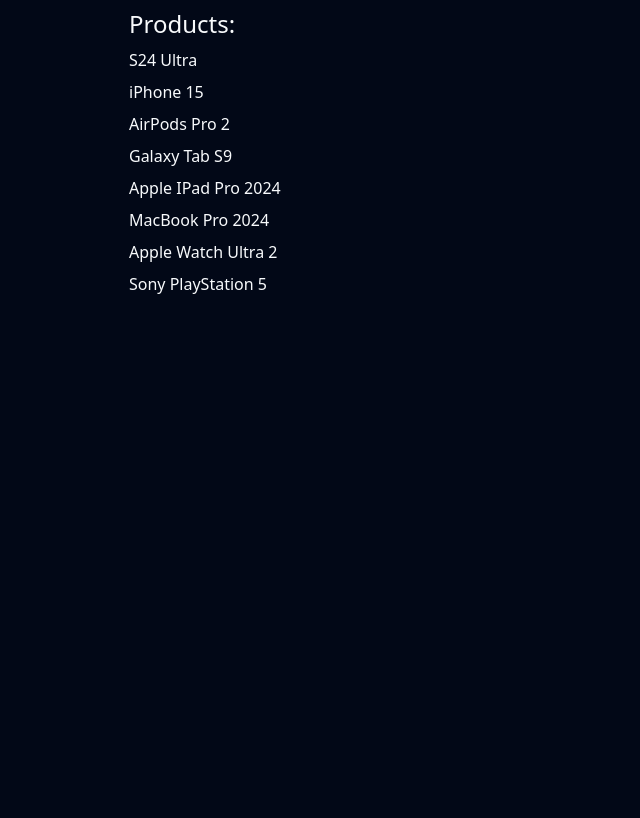
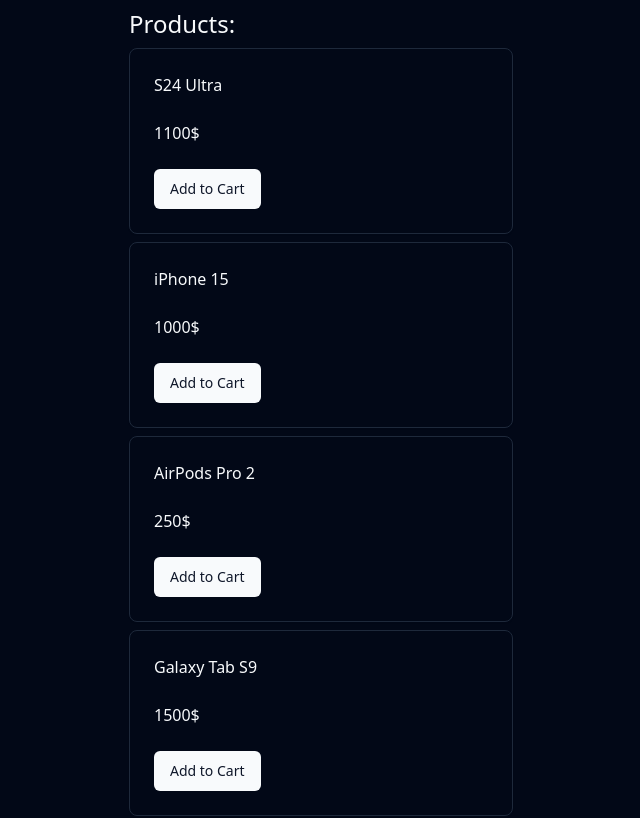
Before and after one commit to nzkks/zustand-vite-ts, a React (Vite) app: page / in a window 1280 px wide. Shown: the top 818 px of the page, without its empty margins (319-959 px from the left). Built offline with nearby package versions, Linux system fonts and the light colour scheme.

Commit message:
App.tsx: render all the products. Show Add to cart button

```diff
--- a/src/App.tsx
+++ b/src/App.tsx
@@ -1,12 +1,25 @@
 import { PRODUCTS_DATA } from '@/lib/mockData';
+import { Card, CardContent, CardFooter, CardHeader } from '@/components/ui/card';
+import { Button } from '@/components/ui/button';
+import { useStore } from '@/store/store';
 
 const App = () => {
+  const addProduct = useStore(state => state.addProduct);
+
   return (
     <main className="space-y-2 dark h-screen bg-background max-w-sm mx-auto mt-2">
       <h1 className="text-2xl">Products:</h1>
       <div className="space-y-2">
         {PRODUCTS_DATA.map(product => (
-          <div key={product.id}>{product.title}</div>
+          <Card key={product.id}>
+            <CardHeader>{product.title}</CardHeader>
+            <CardContent>{product.price}$</CardContent>
+            <CardFooter>
+              <Button onClick={() => addProduct(product)} variant="default">
+                Add to Cart
+              </Button>
+            </CardFooter>
+          </Card>
         ))}
       </div>
     </main>
```
